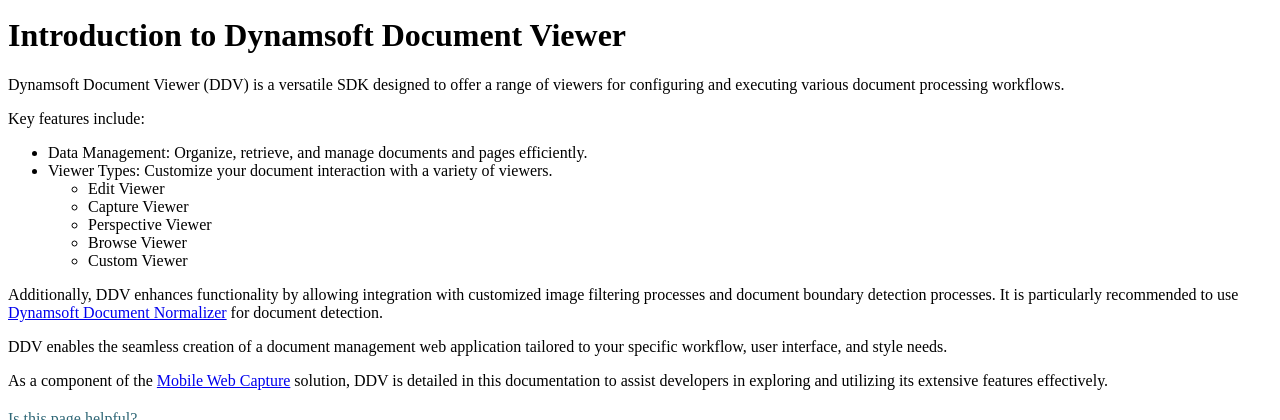
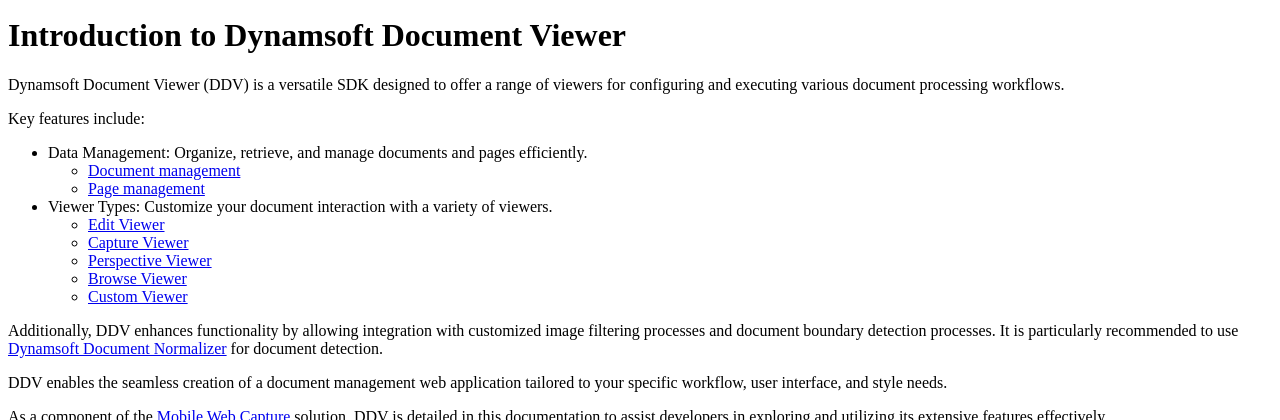
Before and after one commit to dynamsoft-docs/document-viewer-docs, a Jekyll site: the page built from introduction/index.md, in a window 1280 px wide and 900 px high, scrolled down 422 px, cut to the strip 98-518 px from the top of the window. Built offline with Jekyll 4.4.1, drawn with Linux system fonts in a browser that asks for light colours.

```diff
--- a/introduction/index.md
+++ b/introduction/index.md
@@ -17,12 +17,14 @@ Dynamsoft Document Viewer (DDV) is a versatile SDK designed to offer a range of
 Key features include:
 
 - Data Management: Organize, retrieve, and manage documents and pages efficiently.
+    - [Document management]({{ site.features }}datamanagement/docmanagement.html)
+    - [Page management]({{ site.features }}datamanagement/pagemanagement.html)
 - Viewer Types: Customize your document interaction with a variety of viewers.
-    - Edit Viewer
-    - Capture Viewer
-    - Perspective Viewer
-    - Browse Viewer
-    - Custom Viewer
+    - [Edit Viewer]({{ site.features}}viewers/editviewer.html)
+    - [Capture Viewer]({{ site.features }}viewers/captureviewer.html)
+    - [Perspective Viewer]({{ site.features }}viewers/perspectiveviewer.html)
+    - [Browse Viewer]({{ site.features }}viewers/others.html#browse-viewer)
+    - [Custom Viewer]({{ site.features }}viewers/others.html#custom-viewer)
 
 Additionally, DDV enhances functionality by allowing integration with customized image filtering processes and document boundary detection processes. It is particularly recommended to use [Dynamsoft Document Normalizer](https://www.dynamsoft.com/document-normalizer/docs/web/programming/javascript/) for document detection.
 
```
Also changed, not shown: _includes/sidelist-features.html (+3 -4 lines), features/index.md (+6 -6 lines).
